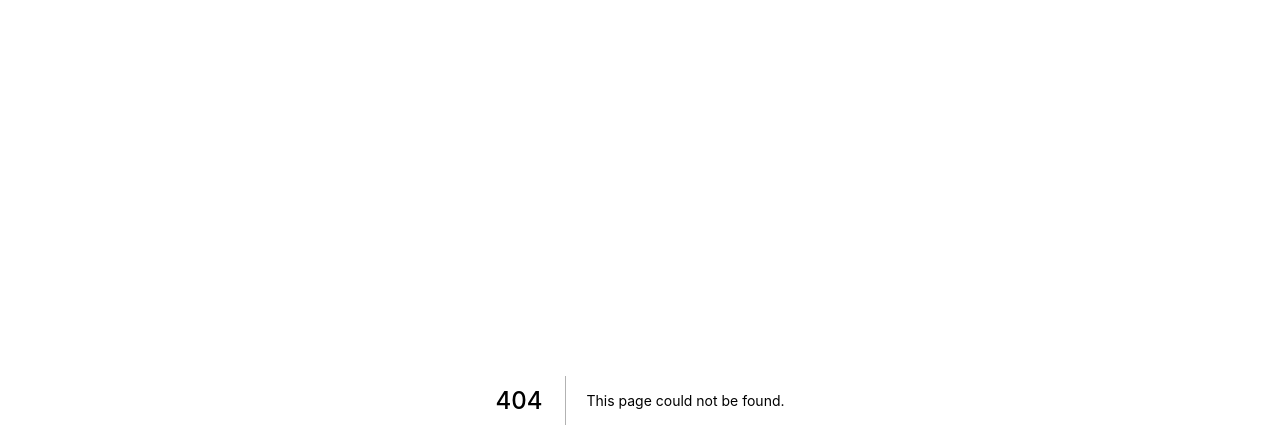
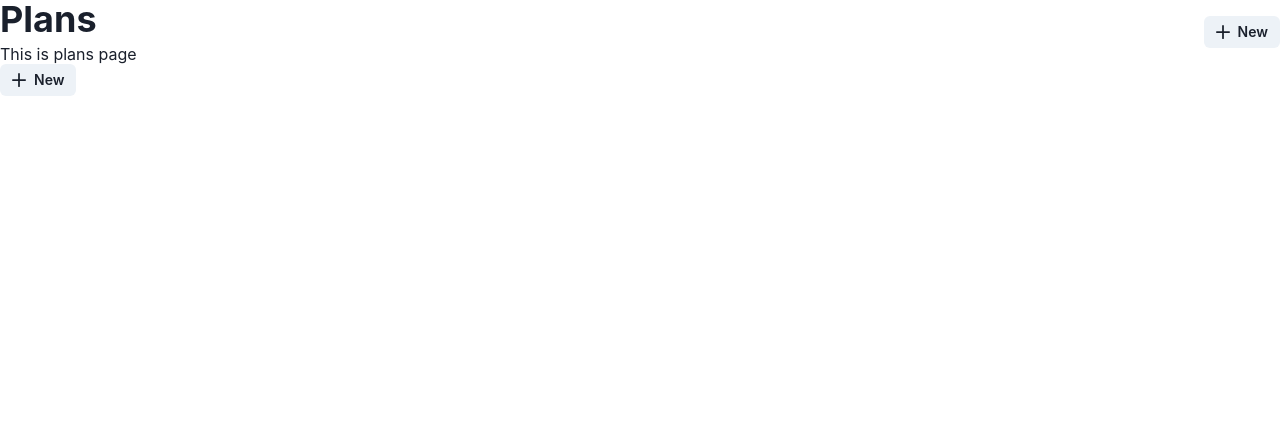
Before and after one commit to miki-matsumoto/features, a Next.js app in the folder apps/web/: page /1/plans in a window 1280 px wide. Before the commit this address had no page. Shown: the top 448 px of the page. Built offline with nearby package versions, Linux system fonts and the light colour scheme.

Commit message:
plans page basic

```diff
--- /dev/null
+++ b/apps/web/src/components/PageHeader/index.tsx
@@ -0,0 +1,28 @@
+import { Box, Heading, Text } from "@chakra-ui/react";
+import { ReactNode } from "react";
+
+type Props = {
+  title: string;
+  description?: string;
+  rightAlignedComponent?: ReactNode;
+};
+
+export const PageHeader = ({
+  title,
+  description,
+  rightAlignedComponent,
+}: Props) => (
+  <Box
+    w="full"
+    h="64px"
+    display="flex"
+    justifyContent="space-between"
+    alignItems="center"
+  >
+    <Box>
+      <Heading>{title}</Heading>
+      {description && <Text>{description}</Text>}
+    </Box>
+    <Box>{rightAlignedComponent && rightAlignedComponent}</Box>
+  </Box>
+);
--- a/apps/web/src/middleware.ts
+++ b/apps/web/src/middleware.ts
@@ -1,5 +1,5 @@
 export { default } from "next-auth/middleware";
 
 export const config = {
-  matcher: ["/project/:path*"],
+  matcher: ["/:project_id/:path*"],
 };
--- /dev/null
+++ b/apps/web/src/pages/[project_id]/plans/index.tsx
@@ -0,0 +1,39 @@
+import { Box, Button, useDisclosure } from "@chakra-ui/react";
+import { AddIcon } from "@chakra-ui/icons";
+import { NextPage } from "next";
+import { PageHeader } from "../../../components/PageHeader";
+
+const Plans: NextPage = () => {
+  const { onOpen } = useDisclosure();
+
+  return (
+    <Box>
+      <PageHeader
+        title="Plans"
+        description="This is plans page"
+        rightAlignedComponent={
+          <Box>
+            <AddPlanButton handleClick={onOpen} />
+          </Box>
+        }
+      />
+      <Box>
+        <PlanEmptyState handleClick={onOpen} />
+      </Box>
+    </Box>
+  );
+};
+
+const AddPlanButton = ({ handleClick }: { handleClick: () => void }) => (
+  <Button onClick={handleClick} leftIcon={<AddIcon />}>
+    New
+  </Button>
+);
+
+const PlanEmptyState = ({ handleClick }: { handleClick: () => void }) => (
+  <Box>
+    <AddPlanButton handleClick={handleClick} />
+  </Box>
+);
+
+export default Plans;
```
Also changed, not shown: apps/web/src/pages/[project_id]/index.tsx (renamed from apps/web/src/pages/project/[id].tsx).
